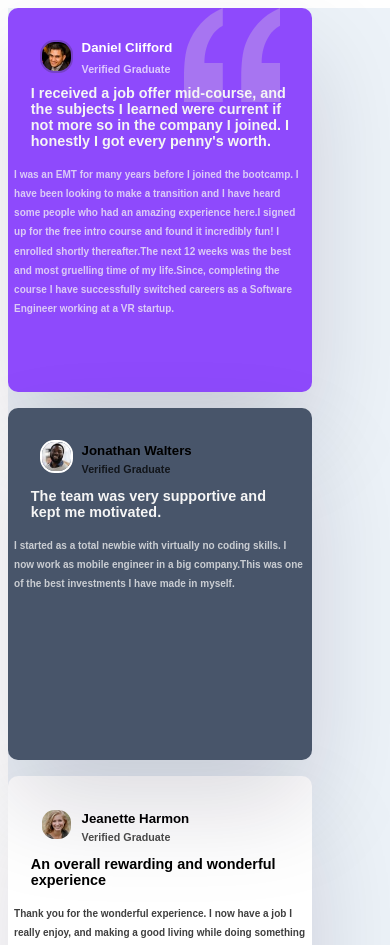
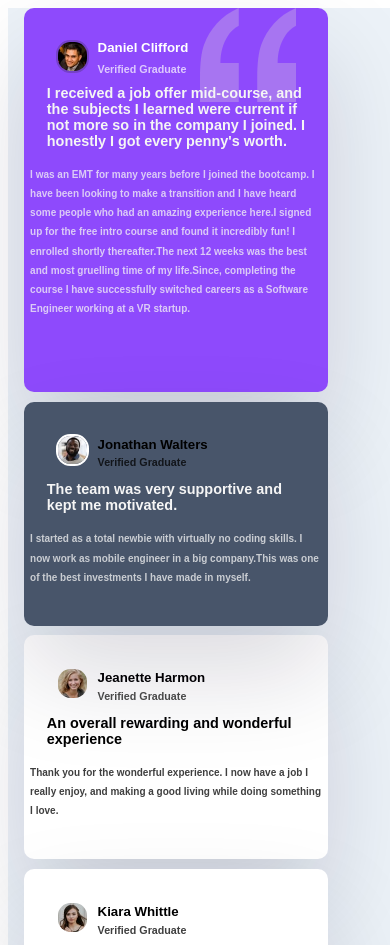
Before and after one commit to akshaykumarmondal/testimonial-grid, a plain HTML site: page index.html in a window 390 px wide. Shown: the top 945 px of the page. Drawn offline with Linux system fonts and the light colour scheme.

Commit message:
Changed the padding for better view

```diff
--- a/styles.css
+++ b/styles.css
@@ -5,7 +5,7 @@
     margin: 0 auto;
     /* border: 1px solid rgb(214, 12, 12); */
     background-color:  hsl(210, 46%, 95%);
-    gap: 1rem;
+    gap: .6rem;
 
     /* Grid styling */
 
@@ -324,6 +324,7 @@ h6.experience-4{
 
         width: 100vw;
         height: 190vh;
+        padding-left: 1rem;
     }
 
     .grid{
@@ -371,6 +372,18 @@ h6.experience-4{
         background-size: 6rem;
         background-position: top right 2rem;
         height: 24rem;
+        /* margin: 0;
+        padding: 0; */
+    }
+
+    .grid-2{
+
+        height: 14rem;
+    }
+
+    .grid-3{
+
+        height: 14rem;
     }
 
     .grid-4{
```
